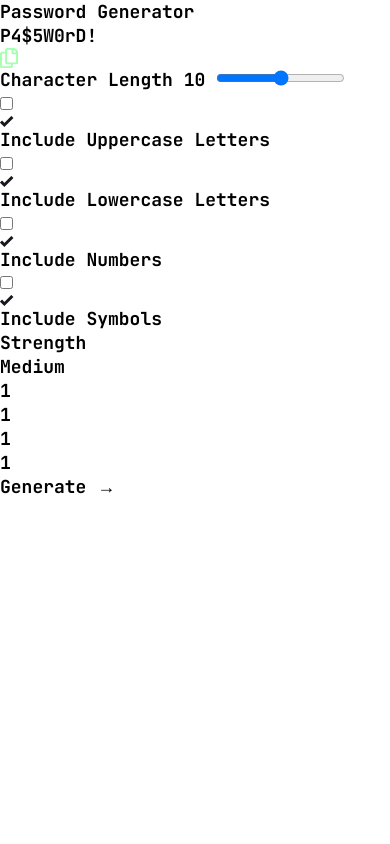
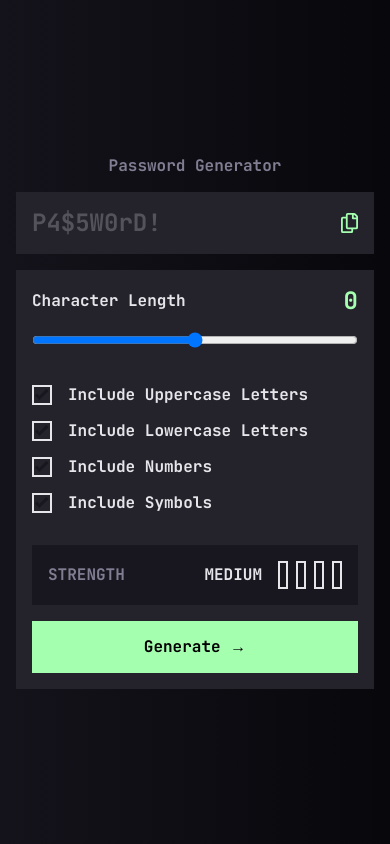
Before and after one commit to mihai3636/2025--password-generator-app, a plain HTML site: page index.html in a window 390 px wide. Drawn offline with Linux system fonts and the light colour scheme.

Commit message:
Add basic phone css

```diff
--- a/index.html
+++ b/index.html
@@ -29,6 +29,8 @@
       <div class="generator-result">
         <h2 class="pwd">P4$5W0rD!</h2>
         <img
+          id="btnIcon"
+          class="btn-icon"
           src="./assets/images/icon-copy.svg"
           width="17.5"
           height="20"
@@ -36,11 +38,11 @@
         />
       </div>
       <div class="generator-body">
-        <div class="form-control">
+        <div class="form-control--length">
           <label class="label label-length" for="inputLength">
             <span class="label-text">Character Length</span>
             <span id="inputLengthResult" class="label-value" aria-live="polite"
-              >10</span
+              >0</span
             >
           </label>
           <input id="inputLength" class="pwd-range" type="range" />
@@ -50,8 +52,12 @@
           <div class="form-control form-control--checkbox">
             <label>
               <input id="checkUppercase" type="checkbox" />
-              <div class="checkBox">
-                <img src="./assets/images/icon-check.svg" alt="" />
+              <div class="checkbox">
+                <img
+                  class="checkbox-img"
+                  src="./assets/images/icon-check.svg"
+                  alt=""
+                />
               </div>
             </label>
             <span class="checkbox-title">Include Uppercase Letters</span>
@@ -60,8 +66,12 @@
           <div class="form-control form-control--checkbox">
             <label>
               <input id="checkLowercase" type="checkbox" />
-              <div class="checkBox">
-                <img src="./assets/images/icon-check.svg" alt="" />
+              <div class="checkbox">
+                <img
+                  class="checkbox-img"
+                  src="./assets/images/icon-check.svg"
+                  alt=""
+                />
               </div>
             </label>
             <span class="checkbox-title">Include Lowercase Letters</span>
@@ -70,8 +80,12 @@
           <div class="form-control form-control--checkbox">
             <label>
               <input id="checkNumbers" type="checkbox" />
-              <div class="checkBox">
-                <img src="./assets/images/icon-check.svg" alt="" />
+              <div class="checkbox">
+                <img
+                  class="checkbox-img"
+                  src="./assets/images/icon-check.svg"
+                  alt=""
+                />
               </div>
             </label>
             <span class="checkbox-title">Include Numbers</span>
@@ -80,8 +94,12 @@
           <div class="form-control form-control--checkbox">
             <label>
               <input id="checkSymbols" type="checkbox" />
-              <div class="checkBox">
-                <img src="./assets/images/icon-check.svg" alt="" />
+              <div class="checkbox">
+                <img
+                  class="checkbox-img"
+                  src="./assets/images/icon-check.svg"
+                  alt=""
+                />
               </div>
             </label>
             <span class="checkbox-title">Include Symbols</span>
@@ -93,10 +111,10 @@
           <div class="str-result">
             <span class="str-result-value">Medium</span>
             <ul class="str-result-ticks">
-              <div class="block block--empty">1</div>
-              <div class="block block--empty">1</div>
-              <div class="block block--empty">1</div>
-              <div class="block block--empty">1</div>
+              <div class="block block--empty"></div>
+              <div class="block block--empty"></div>
+              <div class="block block--empty"></div>
+              <div class="block block--empty"></div>
             </ul>
           </div>
         </div>
--- a/partials/_base.scss
+++ b/partials/_base.scss
@@ -3,10 +3,27 @@
 
 body {
   font-family: var(--ff-main), sans-serif;
-  font-size: var(--fs-3);
+  font-size: var(--fs-4);
   font-weight: var(--fw-normal);
-  line-height: var(--lh-3);
+  line-height: var(--lh-4);
   letter-spacing: var(--ls-1);
 
   position: relative;
+  background: linear-gradient(to right, var(--clr-grey-6), var(--clr-grey-7));
+
+  display: flex;
+  flex-direction: column;
+  justify-content: center;
+  align-items: center;
+
+  gap: var(--sp-2);
+
+  min-height: 100svh;
+  padding-inline: var(--sp-2);
 }
+
+.title {
+  font-size: var(--fs-4);
+  line-height: var(--lh-4);
+  color: var(--clr-grey-2);
+}
--- /dev/null
+++ b/partials/_generator.scss
@@ -0,0 +1,145 @@
+@use "./utils" as *;
+@use "./variables" as *;
+
+.generator {
+  width: 100%;
+}
+
+.generator-result,
+.generator-body {
+  background-color: var(--clr-grey-4);
+  padding: var(--sp-2);
+}
+
+.generator-result {
+  display: flex;
+  justify-content: space-between;
+  align-items: center;
+
+  margin-block-end: var(--sp-2);
+}
+
+.pwd {
+  color: var(--clr-grey-3);
+  font-size: var(--fs-2);
+}
+
+.btn-icon {
+  cursor: pointer;
+}
+
+.label-length {
+  display: flex;
+  justify-content: space-between;
+  align-items: center;
+
+  margin-block-end: var(--fs-4);
+}
+
+.label-text {
+  color: var(--clr-grey-1);
+}
+
+.label-value {
+  font-size: var(--fs-2);
+  color: var(--clr-primary);
+}
+
+.pwd-range {
+  width: 100%;
+}
+
+.form-control--length {
+  margin-block-end: var(--sp-4);
+}
+
+.radios {
+  display: flex;
+  flex-direction: column;
+  gap: var(--fs-4);
+
+  margin-block-end: var(--sp-4);
+}
+
+.form-control--checkbox {
+  display: flex;
+  gap: var(--sp-2);
+}
+
+input[type="checkbox"] {
+  display: none;
+
+  &:checked + .checkbox {
+    background-color: var(--clr-primary);
+    border: none;
+  }
+}
+
+.checkbox {
+  border: 2px solid var(--clr-grey-1);
+  width: 20px;
+  height: 20px;
+
+  display: flex;
+  justify-content: center;
+  align-items: center;
+
+  cursor: pointer;
+}
+
+.checkbox-title {
+  color: var(--clr-grey-1);
+}
+
+.pwd-str {
+  padding: var(--sp-2);
+  background-color: var(--clr-grey-5);
+
+  display: flex;
+  justify-content: space-between;
+  align-items: center;
+
+  margin-block-end: var(--sp-2);
+}
+
+.str-title {
+  color: var(--clr-grey-2);
+  text-transform: uppercase;
+}
+
+.str-result {
+  display: flex;
+  align-items: center;
+  gap: var(--sp-2);
+}
+
+.str-result-value {
+  color: var(--clr-grey-1);
+  text-transform: uppercase;
+}
+
+.str-result-ticks {
+  display: flex;
+  align-items: center;
+  gap: var(--sp-1);
+}
+
+.block {
+  width: 10px;
+  height: 28px;
+  background-color: red;
+
+  &.block--empty {
+    background-color: transparent;
+    border: 2px solid var(--clr-grey-1);
+  }
+}
+
+.btn {
+  display: block;
+  width: 100%;
+  padding: var(--sp-2);
+  background-color: var(--clr-primary);
+
+  cursor: pointer;
+}
--- a/styles.scss
+++ b/styles.scss
@@ -1,3 +1,4 @@
 @use "./partials/variables";
 @use "./partials/reset";
 @use "./partials/base";
+@use "./partials/generator";
```
Also changed, not shown: styles.css, 1 other file.
